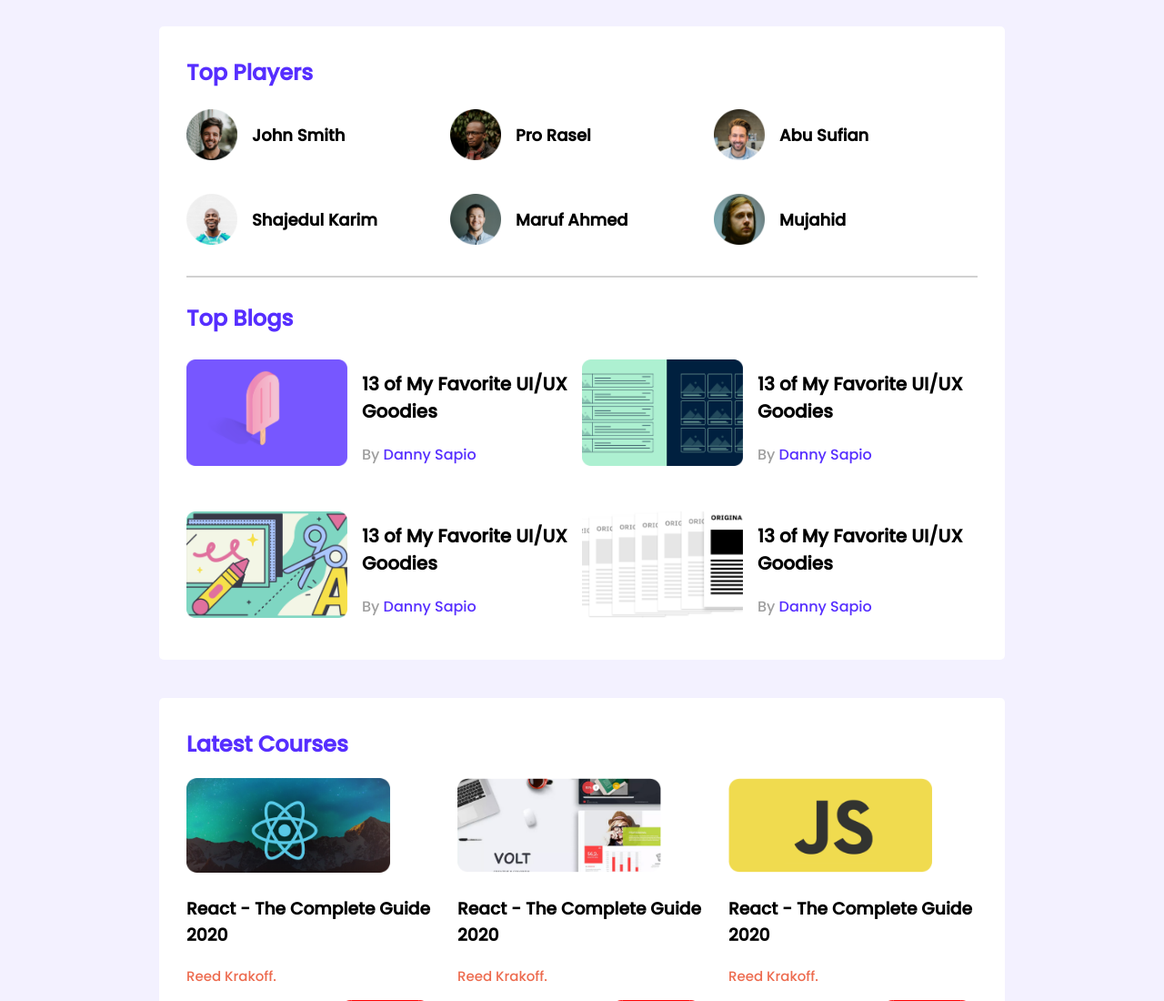
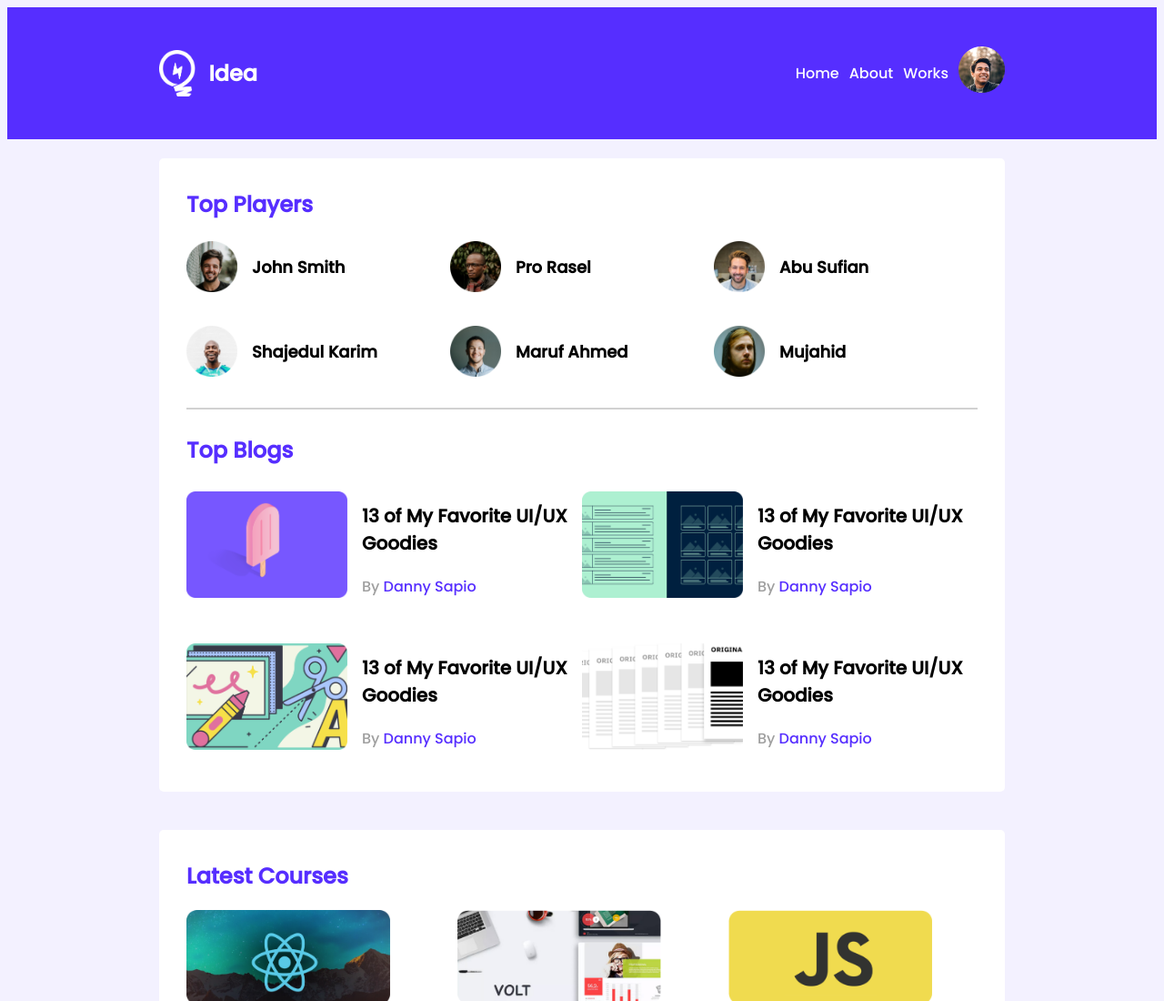
Before and after one commit to mohammad-al-amin-islam/leader-board-css3, a plain HTML site: page index.html in a window 1280 px wide. Shown: the top 1100 px of the page at 91% size. Drawn offline with Linux system fonts and the light colour scheme.

Commit message:
header added

```diff
--- a/index.html
+++ b/index.html
@@ -13,6 +13,24 @@
 <body>
     <!-- header start -->
     <header>
+        <nav>
+            <div class="nav-area">
+                <div class="logo">
+                    <img src="images/icons/logo.png" alt="">
+                    <h1 class="logo-text">Idea</h1>
+                </div>
+                <div class="options">
+                    <ul class="option">
+                        <li><a href="">Home</a></li>
+                        <li><a href="">About</a></li>
+                        <li><a href="">Works</a></li>
+                    </ul>
+                    <div class="profile-img">
+                        <img src="images/icons/profile.png" alt="">
+                    </div>
+                </div>
+            </div>
+        </nav>
 
     </header>
     <!-- header end -->
--- a/styles/style.css
+++ b/styles/style.css
@@ -1,6 +1,15 @@
 /* fonts */
 @import url('https://fonts.googleapis.com/css2?family=Poppins:wght@500&display=swap');
 /* common and utilities style */
+header{
+    display: flex;
+    justify-content: center;
+    background-color: #562EFF;
+}
+nav{
+    width: 930px;
+    padding: 35px 0;
+}
 body{
     background-color: #F3F1FF;
     font-family: 'Poppins', sans-serif;
@@ -21,6 +30,44 @@ hr{
     border: 1px solid #D1D1D1;
     margin-bottom:27px ;
 }
+/* header style */
+.nav-area{
+    display: flex;
+    justify-content: space-between;
+}
+.logo{
+    display: flex;
+    align-items: center;
+}
+.logo-text{
+    margin-left: 14px;
+    color: white;
+}
+.nav-area .logo img{
+    width: 40.42px;
+    height: 51px;
+}
+.options{
+    display: flex;
+    align-items: center;
+}
+.option{
+    display: flex;
+}
+.option li{
+    list-style: none;
+    margin-right: 11px;
+
+}
+.option li a{
+    font-size: 16px;
+    text-decoration: none;
+    color: white;
+}
+
+
+
+
 /* top-player style */
 .top-player{
     margin-bottom: 30px;
```
